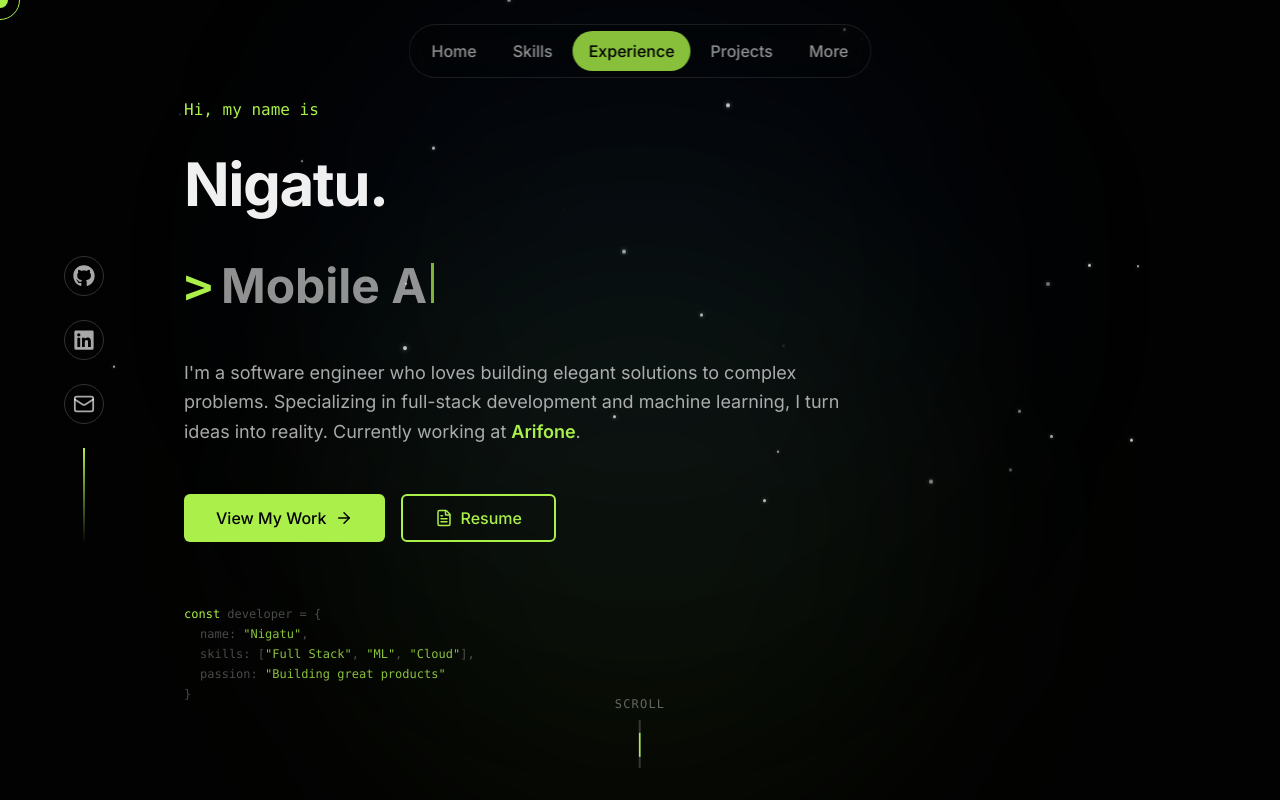
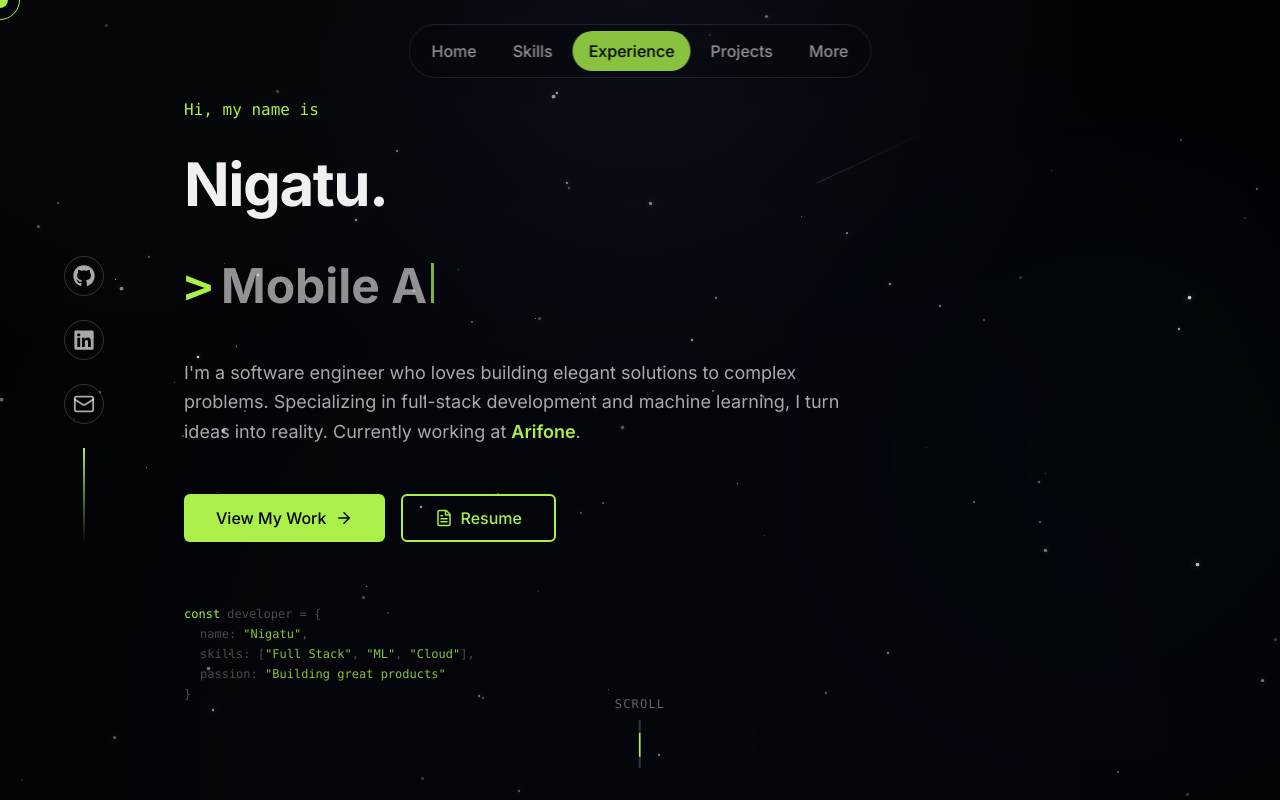
Before and after one commit to jeno1990/portifolio, a Next.js app: page / in a window 1280 px wide. Both pictures are taken after a click on the button "Resume". Shown: the top 800 px of the page. Built offline with nearby package versions, Linux system fonts and the light colour scheme; no server answers.

Commit message:
background change

```diff
--- a/src/components/ui/StarryBackground.tsx
+++ b/src/components/ui/StarryBackground.tsx
@@ -1,6 +1,5 @@
 "use client";
 
-import { useEffect, useState } from "react";
 import { motion } from "framer-motion";
 
 interface Star {
@@ -8,68 +7,102 @@ interface Star {
   x: number;
   y: number;
   size: number;
-  duration: number;
+  twinkleDuration: number;
   delay: number;
+  opacity: number;
 }
 
+function seeded(index: number) {
+  const x = Math.sin(index * 12.9898) * 43758.5453;
+  return x - Math.floor(x);
+}
+
+const stars: Star[] = Array.from({ length: 90 }).map((_, i) => {
+  const base = i + 1;
+  return {
+    id: i,
+    x: seeded(base) * 100,
+    y: seeded(base + 200) * 100,
+    size: seeded(base + 400) * 2.2 + 0.8,
+    twinkleDuration: seeded(base + 600) * 4 + 3.5,
+    delay: seeded(base + 800) * -6,
+    opacity: seeded(base + 1000) * 0.45 + 0.2,
+  };
+});
+
 export function StarryBackground() {
-  const [stars, setStars] = useState<Star[]>([]);
+  return (
+    <div className="fixed inset-0 z-[-1] overflow-hidden pointer-events-none bg-[#03050a]">
+      {/* Sky gradient + subtle vignette */}
+      <div className="absolute inset-0 bg-[radial-gradient(circle_at_top,_rgba(28,34,52,0.45),_rgba(3,5,10,0.92)_45%,_#03050a_100%)]" />
+      <div className="absolute inset-0 bg-[radial-gradient(ellipse_at_bottom,_transparent_35%,_rgba(0,0,0,0.45)_100%)]" />
 
-  useEffect(() => {
-    // Generate random stars only on the client to avoid hydration mismatch
-    // Reduced from 150 to 50 for better performance
-    const generatedStars: Star[] = Array.from({ length: 50 }).map((_, i) => ({
-      id: i,
-      x: Math.random() * 100, // Random X position percentage
-      y: Math.random() * 100, // Random Y position percentage
-      size: Math.random() * 3 + 1, // Random size between 1px and 4px
-      duration: Math.random() * 30 + 15, // Float duration between 15s and 45s
-      delay: Math.random() * -30, // Random negative delay so they start at different points
-    }));
-    setStars(generatedStars);
-  }, []);
+      {/* Aurora layers */}
+      <motion.div
+        className="absolute -top-40 -left-28 h-[30rem] w-[30rem] rounded-full bg-primary/10 blur-[120px]"
+        animate={{ x: [0, 40, -20, 0], y: [0, 20, -10, 0], opacity: [0.12, 0.2, 0.1, 0.12] }}
+        transition={{ duration: 18, repeat: Infinity, ease: "easeInOut" }}
+      />
+      <motion.div
+        className="absolute top-1/4 -right-32 h-[34rem] w-[34rem] rounded-full bg-cyan-400/10 blur-[130px]"
+        animate={{ x: [0, -50, 20, 0], y: [0, -20, 12, 0], opacity: [0.1, 0.18, 0.08, 0.1] }}
+        transition={{ duration: 22, repeat: Infinity, ease: "easeInOut" }}
+      />
+      <motion.div
+        className="absolute -bottom-40 left-1/3 h-[26rem] w-[26rem] rounded-full bg-emerald-300/6 blur-[120px]"
+        animate={{ x: [0, -35, 18, 0], y: [0, -15, 10, 0], opacity: [0.08, 0.14, 0.06, 0.08] }}
+        transition={{ duration: 25, repeat: Infinity, ease: "easeInOut" }}
+      />
 
-  if (stars.length === 0) {
-    // Render a plain black background before hydration
-    return <div className="fixed inset-0 z-[-1] bg-[#020202]" />;
-  }
-
-  return (
-    <div className="fixed inset-0 z-[-1] bg-[#020202] overflow-hidden pointer-events-none">
+      {/* Twinkling stars */}
       {stars.map((star) => (
         <motion.div
           key={star.id}
-          className="absolute rounded-full bg-white will-change-transform"
+          className="absolute rounded-full bg-white"
           style={{
             left: `${star.x}%`,
             top: `${star.y}%`,
             width: star.size,
             height: star.size,
-            boxShadow: `0 0 ${star.size + 2}px rgba(255, 255, 255, 0.6)`,
+            opacity: star.opacity,
+            boxShadow: `0 0 ${star.size + 3}px rgba(255, 255, 255, 0.45)`,
           }}
           animate={{
-            y: ["0%", "-100vh"],
-            opacity: [0.1, 0.8, 0.1],
+            opacity: [star.opacity * 0.6, star.opacity * 1.3, star.opacity * 0.6],
+            scale: [1, 1.25, 1],
           }}
           transition={{
-            y: {
-              duration: star.duration,
-              repeat: Infinity,
-              ease: "linear",
-            },
-            opacity: {
-              duration: star.duration / 2,
-              repeat: Infinity,
-              ease: "easeInOut",
-              repeatType: "mirror",
-            },
+            duration: star.twinkleDuration,
+            repeat: Infinity,
+            ease: "easeInOut",
             delay: star.delay,
           }}
         />
       ))}
-      {/* Subtle background glow to add depth */}
-      <div className="absolute top-1/4 left-1/4 w-[40rem] h-[40rem] bg-primary/5 rounded-full blur-[120px]" />
-      <div className="absolute bottom-1/4 right-1/4 w-[40rem] h-[40rem] bg-blue-500/5 rounded-full blur-[120px]" />
+
+      {/* Occasional meteor streaks */}
+      {[0, 1, 2].map((meteor) => (
+        <motion.div
+          key={meteor}
+          className="absolute h-[1px] w-32 bg-gradient-to-r from-white/80 to-transparent"
+          style={{
+            top: `${18 + meteor * 14}%`,
+            left: `${65 + meteor * 7}%`,
+            rotate: "-25deg",
+          }}
+          animate={{
+            x: [0, -220],
+            y: [0, 120],
+            opacity: [0, 0.8, 0],
+          }}
+          transition={{
+            duration: 1.4,
+            repeat: Infinity,
+            repeatDelay: 8 + meteor * 3,
+            ease: "easeOut",
+          }}
+        />
+      ))}
     </div>
   );
 }
```
